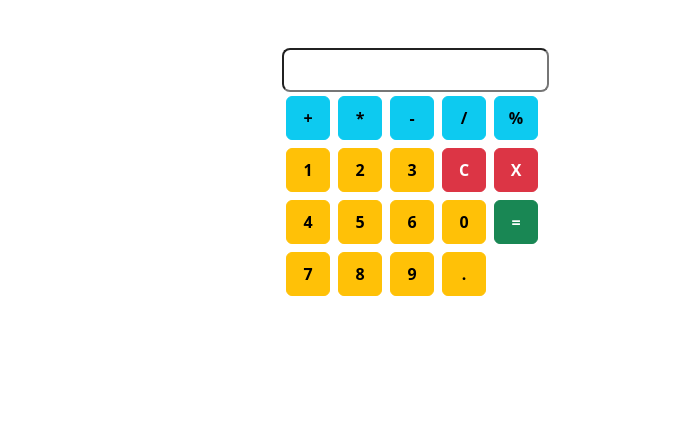
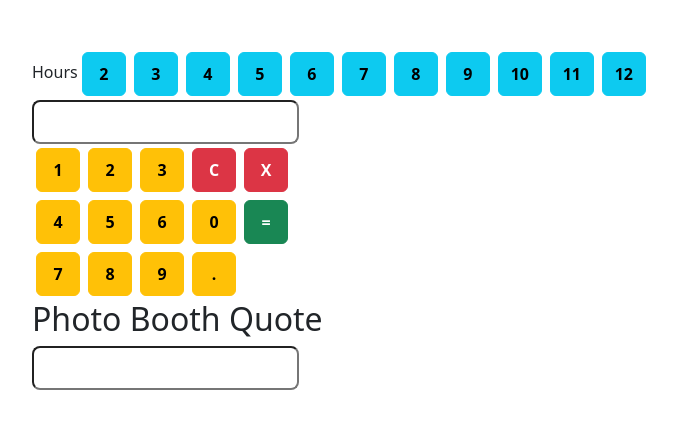
Before and after one commit to FunkyRobot73/calc-quote, an Angular app: page / in a window 1280 px wide. Shown: the top 428 px of the page, without its empty margins (50-727 px from the left). Built offline with nearby package versions, Linux system fonts and the light colour scheme.

Commit message:
Starting Quote

```diff
--- a/src/app/my-calc/my-calc.component.css
+++ b/src/app/my-calc/my-calc.component.css
@@ -6,7 +6,7 @@
 }
 
 .container {
-    width: 50%;
+    /* width: 50%; */
     display: block;
     margin: auto;
 }
--- a/src/app/my-calc/my-calc.component.html
+++ b/src/app/my-calc/my-calc.component.html
@@ -1,18 +1,23 @@
 <div class="container pt-5">
-    <div class="display">
-      <form action="" [formGroup]="inputStr">
-        <input type="text" formControlName="text">
 
-      </form>
-    </div>
     <div class="buttons">
       <div class="operators row">
         <div class="col-auto">
-          <button (click)="buttonClick($event.target)" class="btn btn-info">+</button>
-          <button (click)="buttonClick($event.target)" class="btn btn-info">*</button>
-          <button (click)="buttonClick($event.target)" class="btn btn-info">-</button>
-          <button (click)="buttonClick($event.target)" class="btn btn-info">/</button>
-          <button (click)="buttonClick($event.target)" class="btn btn-info">%</button>
+            <label>Hours</label>
+            <button (click)="buttonHour($event.target)" class="btn btn-info">2</button>
+            <button (click)="buttonHour($event.target)" class="btn btn-info">3</button>
+            <button (click)="buttonHour($event.target)" class="btn btn-info">4</button>
+            <button (click)="buttonHour($event.target)" class="btn btn-info">5</button>
+            <button (click)="buttonHour($event.target)" class="btn btn-info">6</button>
+            <button (click)="buttonHour($event.target)" class="btn btn-info">7</button>
+            <button (click)="buttonHour($event.target)" class="btn btn-info">8</button>
+            <button (click)="buttonHour($event.target)" class="btn btn-info">9</button>
+            <button (click)="buttonHour($event.target)" class="btn btn-info">10</button>
+            <button (click)="buttonHour($event.target)" class="btn btn-info">11</button>
+            <button (click)="buttonHour($event.target)" class="btn btn-info">12</button>
+          <form action="" [formGroup]="inputHour">
+            <input type="text" formControlName="text">
+          </form>
 
         </div>
       </div>
@@ -43,4 +48,12 @@
                 <button (click)="buttonClick($event.target)" class="btn btn-warning">.</button>
             </div>
           </div>
+
+          <h2>Photo Booth Quote</h2>
+    <div class="display">
+      <form action="" [formGroup]="inputStr">
+        <input type="text" formControlName="text">
+
+      </form>
+    </div>
 </div>
--- a/src/app/my-calc/my-calc.component.ts
+++ b/src/app/my-calc/my-calc.component.ts
@@ -9,9 +9,13 @@ import { FormGroup, FormControl } from "@angular/forms";
 export class MyCalcComponent implements OnInit{
 
   inputStr: any;
+  inputHour: any;
 
   ngOnInit(): void {
     this.inputStr = new FormGroup({
+      text : new FormControl()
+    })
+    this.inputHour = new FormGroup({
       text : new FormControl()
     })
   }
@@ -30,6 +34,18 @@ export class MyCalcComponent implements OnInit{
 
   }
 
+  buttonHour(buttonElement: any){
+    let  buttonText = buttonElement.textContent;
+        if (this.inputHour.controls.text.setValue != null){
+            this.inputHour.controls.text.setValue(
+
+            this.inputHour.controls.text.value
+            + buttonText)
+        } else {
+          this.inputHour.controls.text.setValue(buttonText)
+        }
+      }
+
   clearDisplay() {
     this.inputStr.controls.text.setValue("")
   }
```
